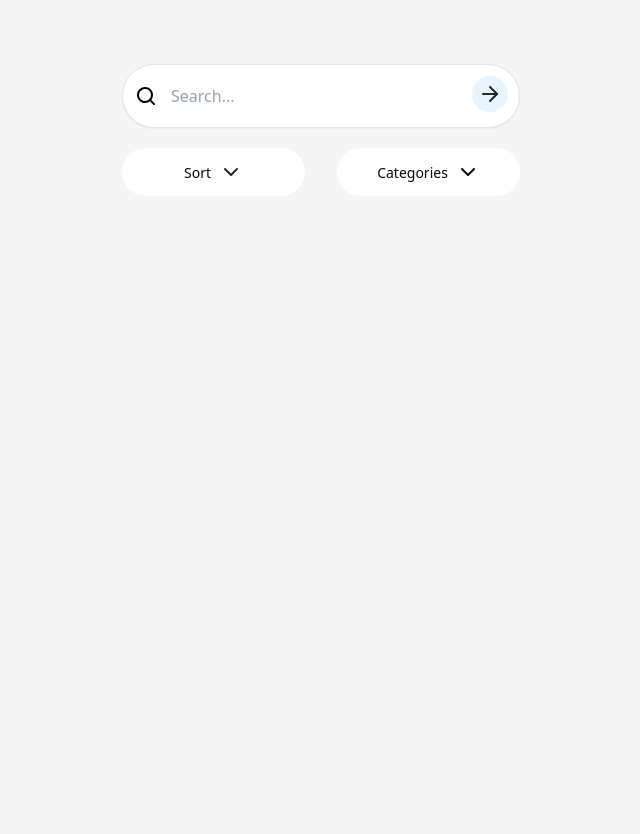
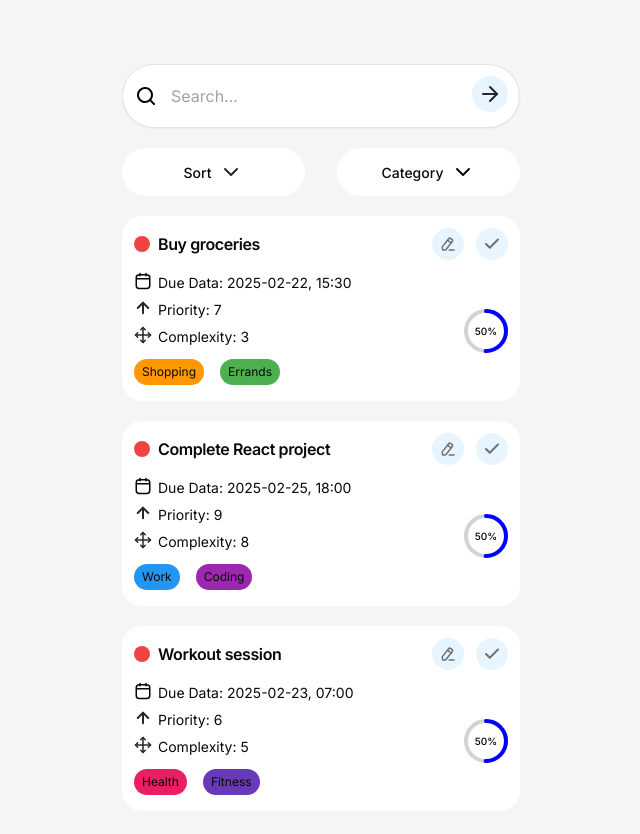
Before and after one commit to had3s1321/todo-app, a Next.js app: page / in a window 1280 px wide. Shown: the top 834 px of the page, without its empty margins (319-959 px from the left). Before the commit the page ends 800 px from the top, so only its background shows below. Built offline with nearby package versions, Linux system fonts and the light colour scheme.

Commit message:
created task card component

```diff
--- a/src/app/layout.tsx
+++ b/src/app/layout.tsx
@@ -20,7 +20,7 @@ export default function RootLayout({
 }>) {
   return (
     <html lang="en">
-      <body className={`${inter.variable} bg-custom-bg antialiased`}>
+      <body className={`${inter.className} bg-custom-bg antialiased`}>
         <StoreProvider>
           <main className="mb-16 flex w-[398px] flex-col gap-5 pt-16">
             {children}
--- a/src/app/page.tsx
+++ b/src/app/page.tsx
@@ -1,8 +1,65 @@
 import CategoryDropdown from "@/components/homePage/CategoryDropdown";
 import SearchBar from "@/components/homePage/SearchBar";
 import SortDropdown from "@/components/homePage/SortDropdown";
+import TaskCard from "@/components/ui/custom/TaskCard/index";
 
 export default function Home() {
+  const todos = [
+    {
+      id: "1",
+      name: "Buy groceries",
+      priority: 7,
+      complexity: 3,
+      date: "2025-02-22",
+      time: "15:30",
+      subtasks: [
+        { id: "1-1", name: "Get milk", isCompleted: false },
+        { id: "1-2", name: "Buy bread", isCompleted: true },
+        { id: "1-3", name: "Pick up vegetables", isCompleted: false },
+      ],
+      tags: [
+        { name: "Shopping", color: "#ff9800" },
+        { name: "Errands", color: "#4caf50" },
+      ],
+      isCompleted: false,
+    },
+    {
+      id: "2",
+      name: "Complete React project",
+      priority: 9,
+      complexity: 8,
+      date: "2025-02-25",
+      time: "18:00",
+      subtasks: [
+        { id: "2-1", name: "Finish UI design", isCompleted: false },
+        { id: "2-2", name: "Implement API calls", isCompleted: false },
+        { id: "2-3", name: "Write documentation", isCompleted: false },
+      ],
+      tags: [
+        { name: "Work", color: "#2196f3" },
+        { name: "Coding", color: "#9c27b0" },
+      ],
+      isCompleted: false,
+    },
+    {
+      id: "3",
+      name: "Workout session",
+      priority: 6,
+      complexity: 5,
+      date: "2025-02-23",
+      time: "07:00",
+      subtasks: [
+        { id: "3-1", name: "Warm-up", isCompleted: true },
+        { id: "3-2", name: "Strength training", isCompleted: false },
+        { id: "3-3", name: "Stretching", isCompleted: false },
+      ],
+      tags: [
+        { name: "Health", color: "#e91e63" },
+        { name: "Fitness", color: "#673ab7" },
+      ],
+      isCompleted: false,
+    },
+  ];
   return (
     <>
       <SearchBar />
@@ -10,6 +67,9 @@ export default function Home() {
         <SortDropdown />
         <CategoryDropdown />
       </div>
+      {todos.map((todo) => (
+        <TaskCard todo={todo} key={todo.id} />
+      ))}
     </>
   );
 }
--- a/src/components/homePage/CategoryDropdown.tsx
+++ b/src/components/homePage/CategoryDropdown.tsx
@@ -35,7 +35,7 @@ const CategoryDropdown = () => {
     <DropdownMenu>
       <DropdownMenuTrigger asChild>
         <Button variant="dropdown" size="dropdown">
-          {"Categories"}
+          {"Category"}
           <ChevronDownIcon />
         </Button>
       </DropdownMenuTrigger>
--- a/src/components/homePage/SearchBar.tsx
+++ b/src/components/homePage/SearchBar.tsx
@@ -21,7 +21,7 @@ const SearchBar = () => {
       />
       <SearchIcon />
       <Button
-        variant="lgCustom"
+        variant="roundCustom"
         size="lgCustom"
         className="absolute right-0 top-0 mr-3 mt-3"
       >
--- a/src/components/ui/button.tsx
+++ b/src/components/ui/button.tsx
@@ -19,7 +19,7 @@ const buttonVariants = cva(
           "bg-secondary text-secondary-foreground shadow-sm hover:bg-secondary/80",
         ghost: "hover:bg-accent hover:text-accent-foreground",
         link: "text-primary underline-offset-4 hover:underline",
-        lgCustom: "bg-[var(--custom-secondary)]",
+        roundCustom: "bg-[var(--custom-secondary)]",
         dropdown: "bg-[var(--custom-light)]",
       },
       size: {
@@ -28,6 +28,7 @@ const buttonVariants = cva(
         lg: "h-10 rounded-md px-8",
         icon: "h-9 w-9",
         lgCustom: "h-[36px] w-[36px] [&_svg]:size-[24px]",
+        smCustom: "h-[32px] w-[32px] [&_svg]:size-[18px]",
         dropdown: "w-full p-3",
       },
     },
--- /dev/null
+++ b/src/components/ui/card.tsx
@@ -0,0 +1,83 @@
+import * as React from "react";
+
+import { cn } from "@/lib/utils";
+
+const Card = React.forwardRef<
+  HTMLDivElement,
+  React.HTMLAttributes<HTMLDivElement>
+>(({ className, ...props }, ref) => (
+  <div
+    ref={ref}
+    className={cn("rounded-[20px] bg-card text-card-foreground", className)}
+    {...props}
+  />
+));
+Card.displayName = "Card";
+
+const CardHeader = React.forwardRef<
+  HTMLDivElement,
+  React.HTMLAttributes<HTMLDivElement>
+>(({ className, ...props }, ref) => (
+  <div
+    ref={ref}
+    className={cn("flex flex-col space-y-1.5 p-3", className)}
+    {...props}
+  />
+));
+CardHeader.displayName = "CardHeader";
+
+const CardTitle = React.forwardRef<
+  HTMLDivElement,
+  React.HTMLAttributes<HTMLDivElement>
+>(({ className, ...props }, ref) => (
+  <div
+    ref={ref}
+    className={cn(
+      "text-[16px] font-semibold leading-none tracking-tight",
+      className,
+    )}
+    {...props}
+  />
+));
+CardTitle.displayName = "CardTitle";
+
+const CardDescription = React.forwardRef<
+  HTMLDivElement,
+  React.HTMLAttributes<HTMLDivElement>
+>(({ className, ...props }, ref) => (
+  <div
+    ref={ref}
+    className={cn("text-sm text-muted-foreground", className)}
+    {...props}
+  />
+));
+CardDescription.displayName = "CardDescription";
+
+const CardContent = React.forwardRef<
+  HTMLDivElement,
+  React.HTMLAttributes<HTMLDivElement>
+>(({ className, ...props }, ref) => (
+  <div ref={ref} className={cn("p-3 pt-0", className)} {...props} />
+));
+CardContent.displayName = "CardContent";
+
+const CardFooter = React.forwardRef<
+  HTMLDivElement,
+  React.HTMLAttributes<HTMLDivElement>
+>(({ className, ...props }, ref) => (
+  <div
+    ref={ref}
+    className={cn("mb-1 flex items-center p-3 pt-0", className)}
+    {...props}
+  />
+));
+CardFooter.displayName = "CardFooter";
+
+export {
+  Card,
+  CardHeader,
+  CardFooter,
+  CardTitle,
+  CardDescription,
+  CardContent,
+};
--- /dev/null
+++ b/src/components/ui/custom/TaskCard/ProgressCircle.tsx
@@ -0,0 +1,65 @@
+const cleanPercentage = (percentage: number) => {
+  const tooLow = !Number.isFinite(+percentage) || percentage < 0;
+  const tooHigh = percentage > 100;
+  return tooLow ? 0 : tooHigh ? 100 : +percentage;
+};
+
+interface CircleProps {
+  color: string;
+  pct?: number;
+}
+
+const Circle = ({ color, pct }: CircleProps) => {
+  const r = 20;
+  const circ = 2 * Math.PI * r;
+  const strokePct = pct && ((100 - pct) * circ) / 100;
+  return (
+    <circle
+      r={r}
+      cx={22}
+      cy={22}
+      fill="transparent"
+      stroke={pct === 0 ? "lightgrey" : color}
+      strokeWidth="4"
+      strokeDasharray={circ}
+      strokeDashoffset={pct ? strokePct : 0}
+      strokeLinecap="round"
+    ></circle>
+  );
+};
+
+const Text = ({ percentage }: { percentage: number }) => {
+  return (
+    <text
+      x="50%"
+      y="50%"
+      dominantBaseline="central"
+      textAnchor="middle"
+      fontSize="10px"
+      fontWeight="500"
+    >
+      {percentage.toFixed(0)}%
+    </text>
+  );
+};
+
+const ProgressCircle = ({
+  percentage,
+  color,
+}: {
+  percentage: number;
+  color: string;
+}) => {
+  const pct = cleanPercentage(percentage);
+  return (
+    <svg width={44} height={44}>
+      <g transform={`rotate(-90 22 22)`}>
+        <Circle color="lightgrey" />
+        <Circle color={color} pct={pct} />
+      </g>
+      <Text percentage={pct} />
+    </svg>
+  );
+};
+
+export default ProgressCircle;
--- /dev/null
+++ b/src/components/ui/custom/TaskCard/index.tsx
@@ -0,0 +1,79 @@
+import * as React from "react";
+
+import { Button } from "@/components/ui/button";
+import {
+  Card,
+  CardContent,
+  CardFooter,
+  CardHeader,
+  CardTitle,
+} from "@/components/ui/card";
+import { TodoInterface } from "@/utils/types/Todo";
+import {
+  ArrowsIcon,
+  ArrowUpIcon,
+  CalendarIcon,
+  CheckIconSmall,
+  EditTaskIconSmall,
+} from "../../icons";
+import ProgressCircle from "./ProgressCircle";
+
+interface TaskCardProps {
+  todo: TodoInterface;
+  large?: boolean;
+}
+
+const TaskCard = ({ todo, large }: TaskCardProps) => {
+  return (
+    <Card className="w-fill relative [&>svg]:absolute [&>svg]:bottom-0 [&>svg]:right-0 [&>svg]:mb-12 [&>svg]:mr-3">
+      <CardHeader>
+        <CardTitle className="flex items-center justify-between">
+          <div className="flex gap-2">
+            <div className="h-4 w-4 rounded-full border-none bg-red-500"></div>
+            <h2>{todo.name}</h2>
+          </div>
+          <div className="flex gap-3">
+            <Button variant="roundCustom" size="smCustom">
+              <EditTaskIconSmall />
+            </Button>
+            <Button variant="roundCustom" size="smCustom">
+              <CheckIconSmall />
+            </Button>
+          </div>
+        </CardTitle>
+      </CardHeader>
+      <CardContent className="flex flex-col gap-1.5">
+        <div className="flex gap-1.5">
+          <CalendarIcon />
+          <div>
+            Due Data: {todo.date}, {todo.time}
+          </div>
+        </div>
+        <div className="flex gap-1.5">
+          <ArrowUpIcon />
+          <div>Priority: {todo.priority}</div>
+        </div>
+        <div className="flex gap-1.5">
+          <ArrowsIcon />
+          <div>Complexity: {todo.complexity}</div>
+        </div>
+      </CardContent>
+      <CardFooter className="flex gap-4">
+        {todo.tags.map((tag) => {
+          return (
+            <div
+              key={tag.name}
+              className="rounded-[20px] px-2 py-1 text-[12px]"
+              style={{ background: tag.color }}
+            >
+              {tag.name}
+            </div>
+          );
+        })}
+      </CardFooter>
+      {!large && <ProgressCircle color="blue" percentage={50} />}
+    </Card>
+  );
+};
+
+export default TaskCard;
--- a/src/components/ui/icons.tsx
+++ b/src/components/ui/icons.tsx
@@ -177,6 +177,26 @@ export const CheckIcon = ({ light, large }: IconProps) => {
       <path
         d="M20 6L9 17L4 12"
         stroke={light ? "#FFFFFF" : "#25282B"}
+        strokeWidth="2"
+        strokeLinecap="round"
+        strokeLinejoin="round"
+      />
+    </svg>
+  );
+};
+
+export const CheckIconSmall = () => {
+  return (
+    <svg
+      width="18"
+      height="18"
+      viewBox="0 0 18 18"
+      fill="none"
+      xmlns="http://www.w3.org/2000/svg"
+    >
+      <path
+        d="M15 4.5L6.75 12.75L3 9"
+        stroke="#717171"
         strokeWidth="2"
         strokeLinecap="round"
         strokeLinejoin="round"
--- /dev/null
+++ b/src/utils/types/Todo.ts
@@ -0,0 +1,18 @@
+export interface TodoInterface {
+  id: string;
+  name: string;
+  isCompleted: boolean;
+  priority: number;
+  complexity: number;
+  date: string;
+  time: string;
+  subtasks: {
+    id: string;
+    name: string;
+    isCompleted: boolean;
+  }[];
+  tags: {
+    name: string;
+    color: string;
+  }[];
+}
```
Also changed, not shown: src/lib/todosReducer.ts (+1 -12 lines).
